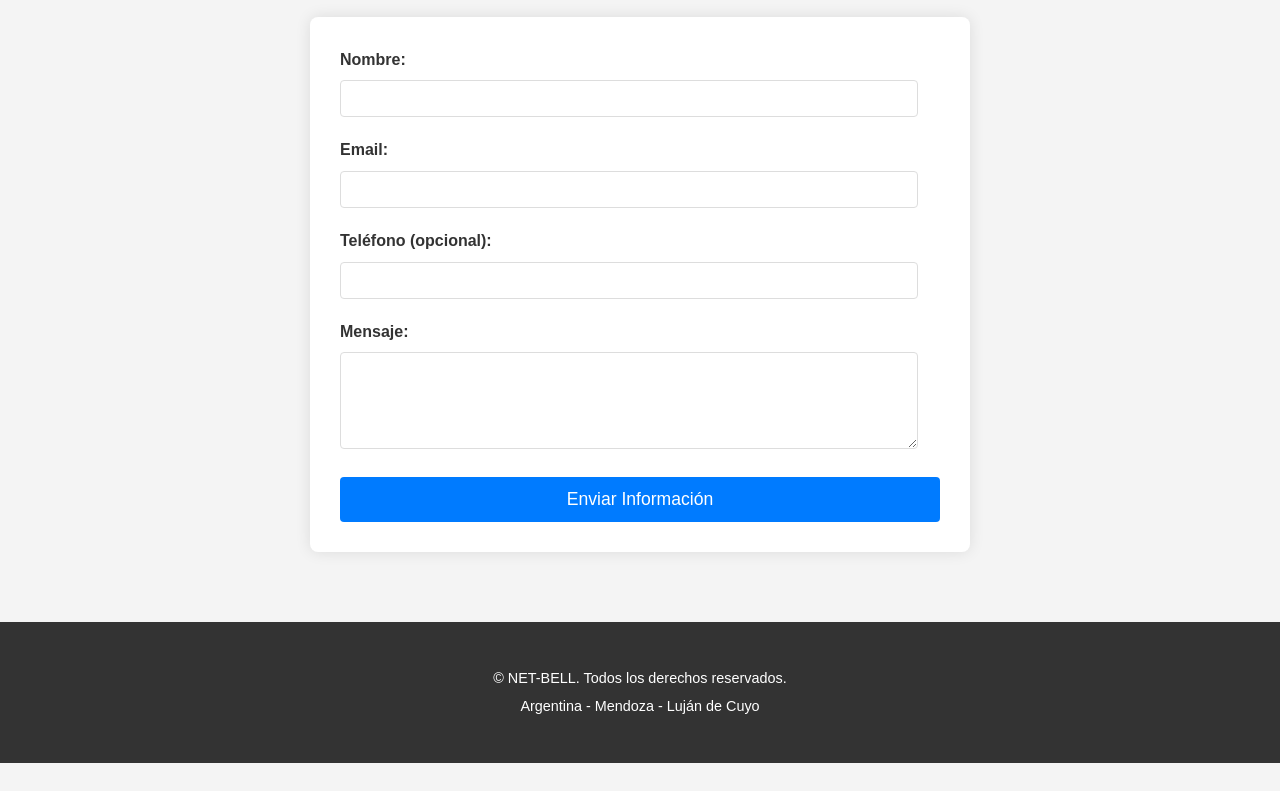
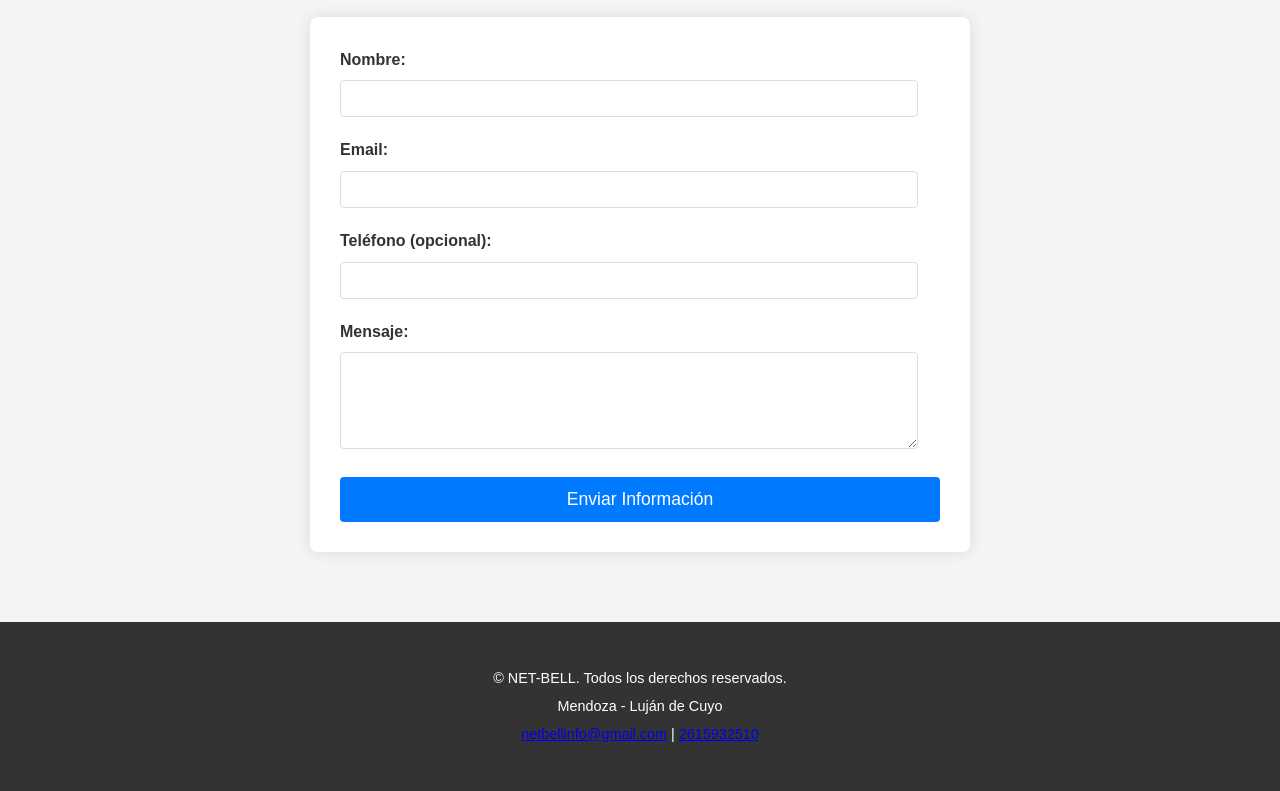
Before and after one commit to nicomaure/netbell-web, a plain HTML site: page index.html in a window 1280 px wide. Shown: the part 1806-2597 px from the top of the page. Before the commit the page ends 2569 px from the top, so only its background shows below. Drawn offline with Linux system fonts and the light colour scheme; a script that the page names is missing.

Commit message:
Actualizar index.html
agregue el teléfono y mail

```diff
--- a/index.html
+++ b/index.html
@@ -74,12 +74,16 @@
         </form>
     </section>
 
-    <footer>
-        <div class="container">
-            <p>&copy; <span id="currentYear"></span> NET-BELL. Todos los derechos reservados.</p>
-            <p>Argentina - Mendoza - Luján de Cuyo</p>
-        </div>
-    </footer>
+  <footer>
+    <div class="container">
+        <p>&copy; <span id="currentYear"></span> NET-BELL. Todos los derechos reservados.</p>
+        <p>Mendoza - Luján de Cuyo</p>
+        <p>
+            <a href="mailto:netbellinfo@gmail.com">netbellinfo@gmail.com</a> |
+            <a href="tel:2615932510">2615932510</a>
+        </p>
+    </div>
+</footer>
 
     <a href="https://wa.me/+5492615932510" class="whatsapp-flotante" target="_blank">
         <img src="whatsapp-icon.png" alt="WhatsApp NET-BELL">
```
